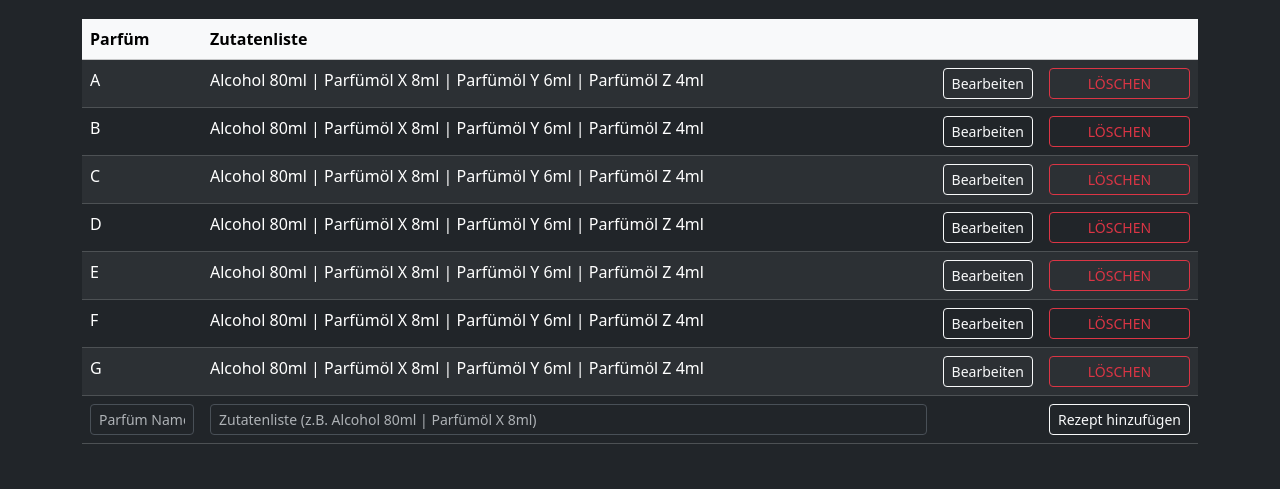
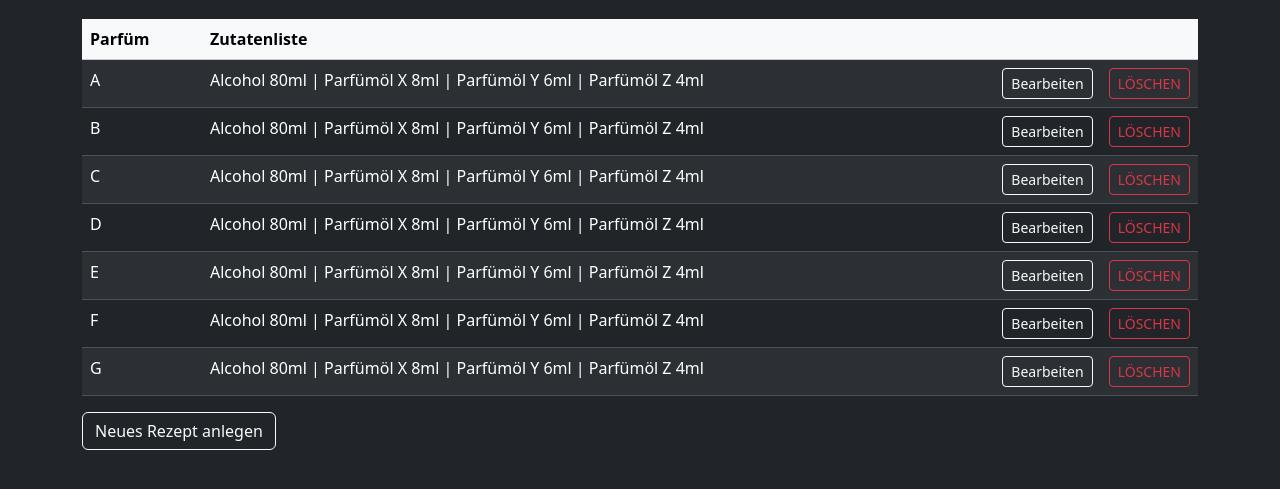
Before and after one commit to notmike2/scentura_production, a plain HTML site: page recipe_management.html in a window 1280 px wide. Shown: the part 117-606 px from the top of the page. Drawn offline with nearby package versions, Linux system fonts and the light colour scheme.

Commit message:
feat(recipe): Rename recipes.html & replace inline editing with form button

```diff
--- a/recipes.html
+++ b/recipe_management.html
@@ -12,7 +12,7 @@
             <a href="index.html" class="text-white me-3">Home</a>
             <a href="inventar.html" class="text-white me-3">Inventar</a>
             <a href="production.html" class="text-white me-3">Produktion</a>
-            <a href="recipes.html" class="text-white me-3">Rezepte</a>
+            <a href="recipe_management.html" class="text-white me-3">Rezepte</a>
         </div>
 
         <h1 class="text-center mb-4">Rezeptverwaltung</h1>
@@ -30,53 +30,50 @@
                 <tr>
                     <td>A</td>
                     <td>Alcohol 80ml | Parfümöl X 8ml | Parfümöl Y 6ml | Parfümöl Z 4ml</td>
-                    <td><button class="btn btn-sm btn-outline-light text-nowrap">Bearbeiten</button></td>
+                    <td><a href="recipe_formular.html" class="btn btn-sm btn-outline-light text-nowrap">Bearbeiten</a></td>
                     <td><button class="btn btn-sm btn-outline-danger text-nowrap w-100">LÖSCHEN</button></td>
                 </tr>
                 <tr>
                     <td>B</td>
                     <td>Alcohol 80ml | Parfümöl X 8ml | Parfümöl Y 6ml | Parfümöl Z 4ml</td>
-                    <td><button class="btn btn-sm btn-outline-light text-nowrap">Bearbeiten</button></td>
+                    <td><a href="recipe_formular.html" class="btn btn-sm btn-outline-light text-nowrap">Bearbeiten</a></td>
                     <td><button class="btn btn-sm btn-outline-danger text-nowrap w-100">LÖSCHEN</button></td>
                 </tr>
                 <tr>
                     <td>C</td>
                     <td>Alcohol 80ml | Parfümöl X 8ml | Parfümöl Y 6ml | Parfümöl Z 4ml</td>
-                    <td><button class="btn btn-sm btn-outline-light text-nowrap">Bearbeiten</button></td>
+                    <td><a href="recipe_formular.html" class="btn btn-sm btn-outline-light text-nowrap">Bearbeiten</a></td>
                     <td><button class="btn btn-sm btn-outline-danger text-nowrap w-100">LÖSCHEN</button></td>
                 </tr>
                 <tr>
                     <td>D</td>
                     <td>Alcohol 80ml | Parfümöl X 8ml | Parfümöl Y 6ml | Parfümöl Z 4ml</td>
-                    <td><button class="btn btn-sm btn-outline-light text-nowrap">Bearbeiten</button></td>
+                    <td><a href="recipe_formular.html" class="btn btn-sm btn-outline-light text-nowrap">Bearbeiten</a></td>
                     <td><button class="btn btn-sm btn-outline-danger text-nowrap w-100">LÖSCHEN</button></td>
                 </tr>
                 <tr>
                     <td>E</td>
                     <td>Alcohol 80ml | Parfümöl X 8ml | Parfümöl Y 6ml | Parfümöl Z 4ml</td>
-                    <td><button class="btn btn-sm btn-outline-light text-nowrap">Bearbeiten</button></td>
+                    <td><a href="recipe_formular.html" class="btn btn-sm btn-outline-light text-nowrap">Bearbeiten</a></td>
                     <td><button class="btn btn-sm btn-outline-danger text-nowrap w-100">LÖSCHEN</button></td>
                 </tr>
                 <tr>
                     <td>F</td>
                     <td>Alcohol 80ml | Parfümöl X 8ml | Parfümöl Y 6ml | Parfümöl Z 4ml</td>
-                    <td><button class="btn btn-sm btn-outline-light text-nowrap">Bearbeiten</button></td>
+                    <td><a href="recipe_formular.html" class="btn btn-sm btn-outline-light text-nowrap">Bearbeiten</a></td>
                     <td><button class="btn btn-sm btn-outline-danger text-nowrap w-100">LÖSCHEN</button></td>
                 </tr>
                 <tr>
                     <td>G</td>
                     <td>Alcohol 80ml | Parfümöl X 8ml | Parfümöl Y 6ml | Parfümöl Z 4ml</td>
-                    <td><button class="btn btn-sm btn-outline-light text-nowrap">Bearbeiten</button></td>
+                    <td><a href="recipe_formular.html" class="btn btn-sm btn-outline-light text-nowrap">Bearbeiten</a></td>
                     <td><button class="btn btn-sm btn-outline-danger text-nowrap w-100">LÖSCHEN</button></td>
-                </tr>
-                <tr>
-                    <td><input type="text" class="form-control form-control-sm" placeholder="Parfüm Name"></td>
-                    <td><input type="text" class="form-control form-control-sm" placeholder="Zutatenliste (z.B. Alcohol 80ml | Parfümöl X 8ml)"></td>
-                    <td></td>
-                    <td><button class="btn btn-sm btn-outline-light text-nowrap">Rezept hinzufügen</button></td>
                 </tr>
             </tbody>
         </table>
+        <div class="mt-3">
+            <a href="recipe_formular.html" class="btn btn-outline-light">Neues Rezept anlegen</a>
+        </div>
     </div>
 </body>
 </html>
```
